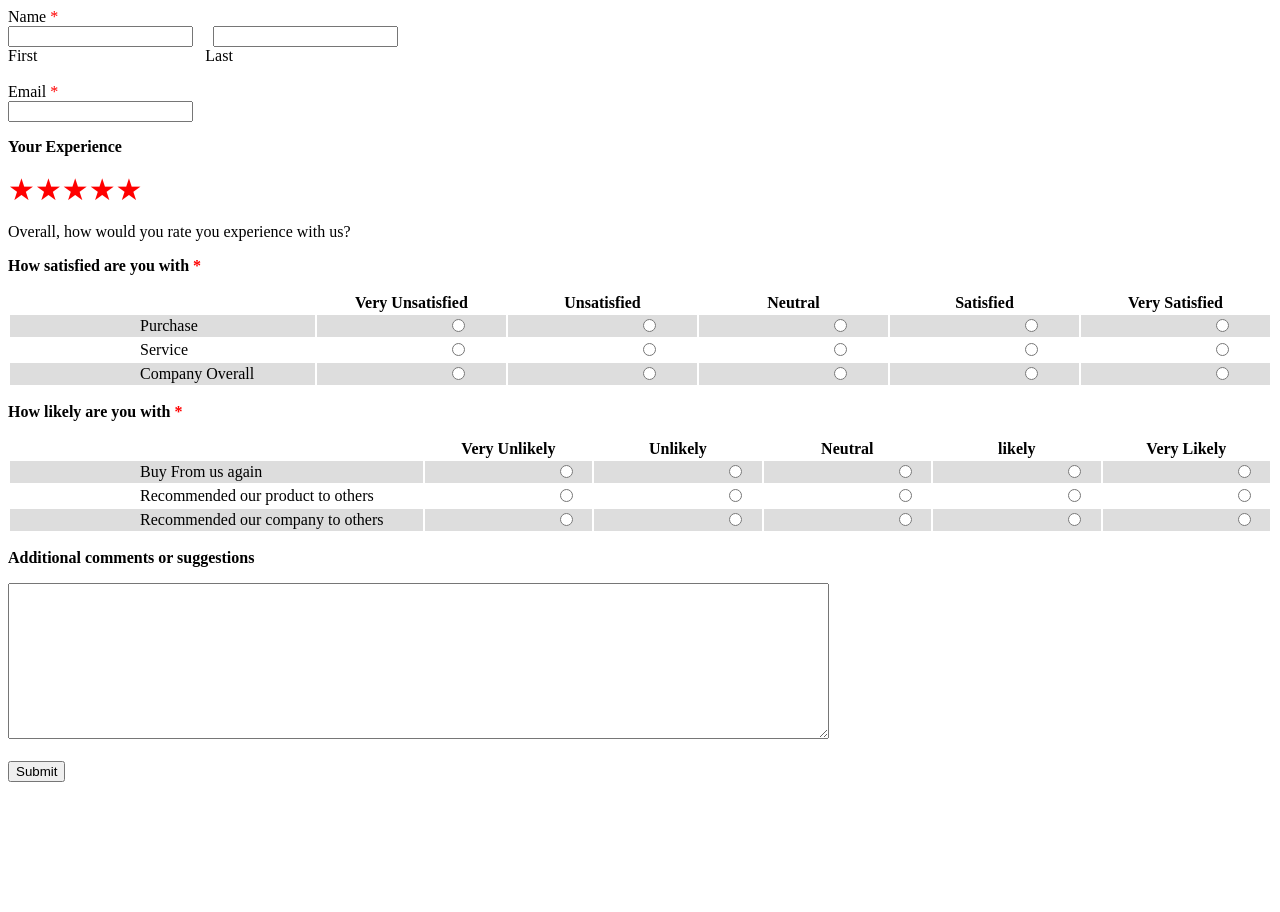
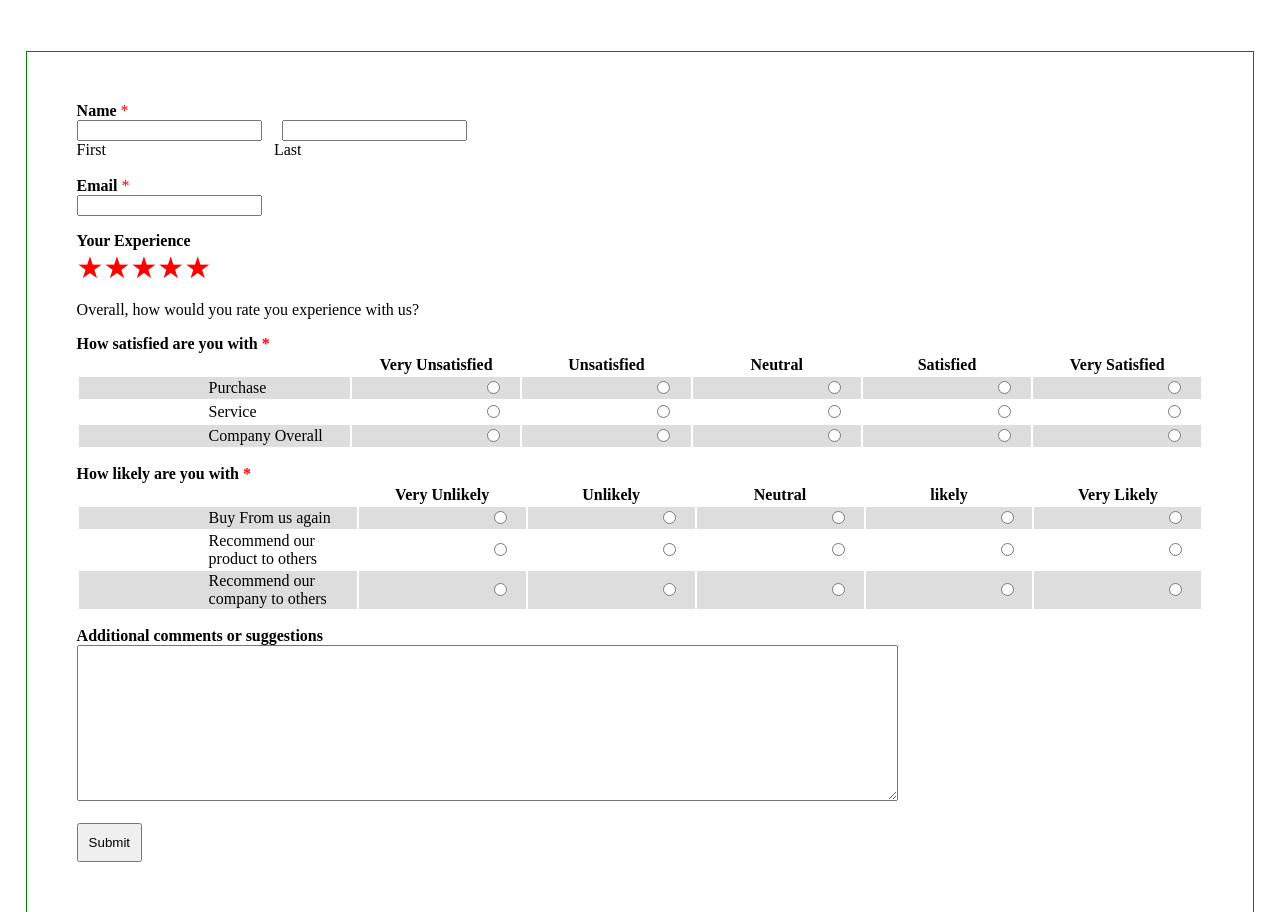
Before and after one commit to PradeepCodes/Guvi-Task_7, a plain HTML site: page index.html in a window 1280 px wide. Shown: the top 912 px of the page. Before the commit the page ends 800 px from the top, so only its background shows below. Drawn offline with Linux system fonts and the light colour scheme.

Commit message:
Output Screenshot also added

```diff
--- a/index.html
+++ b/index.html
@@ -5,6 +5,11 @@
     <meta name="viewport" content="width=device-width, initial-scale=1.0">
     <title>Document</title>
     <style>
+        body{
+            padding: 50px;
+    margin: 4% 2% 5% 2%;
+    border: 1px solid green;
+        }
         .name-fields{
             display: flex;
             gap: 20px;
@@ -24,11 +29,16 @@
         tr:nth-child(even) {
   background-color: #dddddd;
 }
-
+p{
+    margin-bottom: 0;
+}
+button{
+    padding: 10px;
+}
     </style>
 </head>
 <body>
-    <label for="Name">Name <span style="color: red;">*</span></label><br>
+    <label for="Name"><b>Name </b><span style="color: red;">*</span></label><br>
     <div class="name-fields">
         <input type="text" name="First" id="#">
         <input type="text" name="Last" id="#">
@@ -38,7 +48,7 @@
     <label for="last">Last</label>
    </div>
    <br>
-   <label for="email">Email <span style="color: red;">*</span></label><br>
+   <label for="email"><b>Email</b> <span style="color: red;">*</span></label><br>
    <input type="email" name="email" id="#">
    <br>
    <p><b>Your Experience</b></p>
@@ -99,7 +109,7 @@
         <td><input type="radio" name="buyfromus" id=""></td>
     </tr>
     <tr>
-        <td>Recommended our product to others</td>
+        <td>Recommend our <br>product to others</td>
         <td><input type="radio" name="Recommended" id=""></td>
         <td><input type="radio" name="Recommended" id=""></td>
         <td><input type="radio" name="Recommended" id=""></td>
@@ -107,7 +117,7 @@
         <td><input type="radio" name="Recommended" id=""></td>
     </tr>
     <tr>
-        <td>Recommended our company to others</td>
+        <td>Recommend our <br> company to others</td>
         <td><input type="radio" name="RecommendedOther" id=""></td>
         <td><input type="radio" name="RecommendedOther" id=""></td>
         <td><input type="radio" name="RecommendedOther" id=""></td>
```
Also changed, not shown: Output Screenshot/Screenshot (2).png (added).
